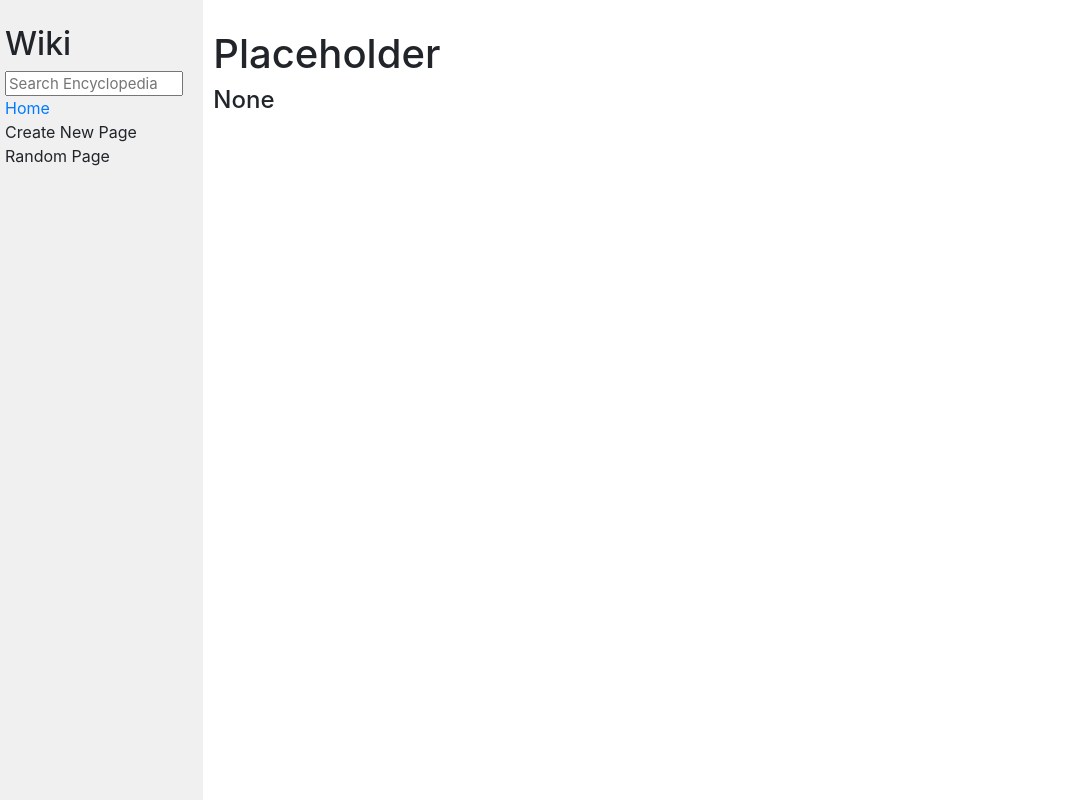
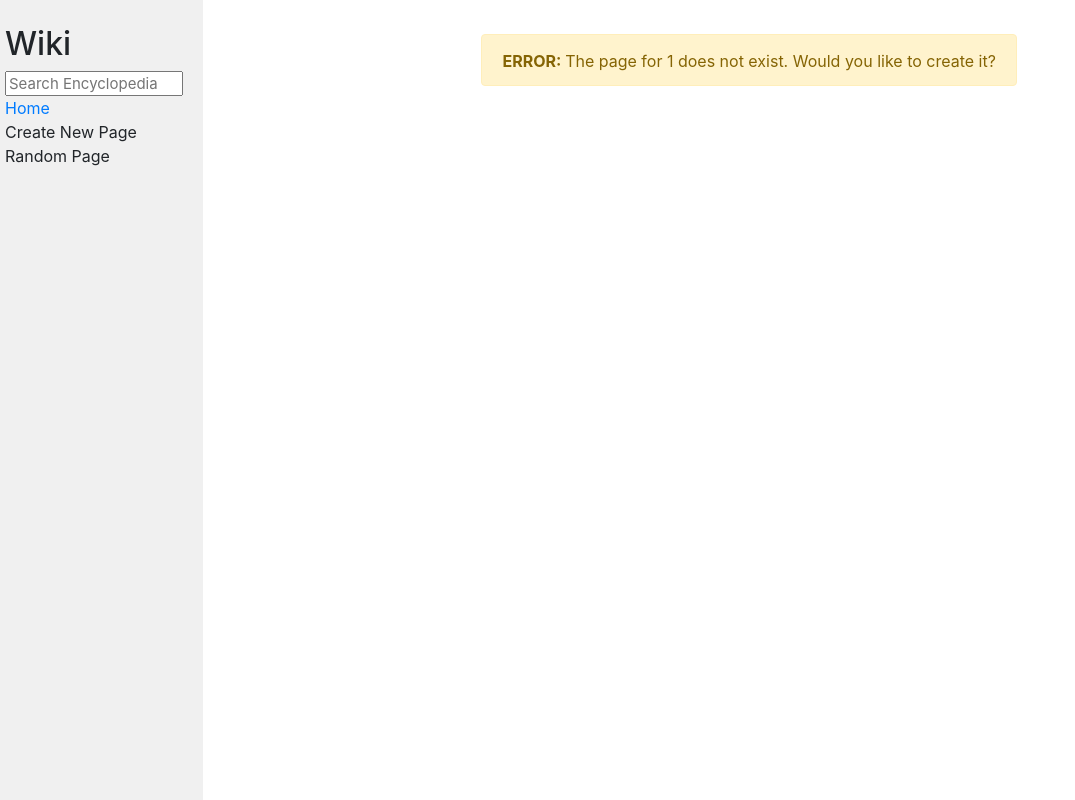
Before and after one commit to pennwisedom/Project-2, a Django app: page /wiki/1 in a window 1280 px wide. Shown: the whole page, without its empty margins (0-1075 px from the left). Run offline with Django 3.2, Linux system fonts and the light colour scheme; some libraries are stand-ins or nearby versions.

Commit message:
Added not found page.

```diff
--- a/encyclopedia/templates/encyclopedia/index.html
+++ b/encyclopedia/templates/encyclopedia/index.html
@@ -9,7 +9,7 @@
 
     <ul>
         {% for entry in entries %}
-            <li>{{ entry }}</li>
+            <li><a href="/wiki/{{ entry }}">{{ entry }}</a></li>
         {% endfor %}
     </ul>
 
--- /dev/null
+++ b/encyclopedia/templates/encyclopedia/notfound.html
@@ -0,0 +1,16 @@
+{% extends "encyclopedia/layout.html" %}
+
+{% block title %}
+    Not Found
+{% endblock %}
+
+{% block body %}
+<br>
+<div class="container d-flex justify-content-center">
+    <div class="row align-items-center">
+        <div class="alert alert-warning text-center" role="alert">
+            <span class="align-middle"><strong>ERROR: </strong>The page for {{ title.capitalize }} does not exist. Would you like to create it?</span>
+        </div>
+    </div>
+</div>
+{% endblock %}
--- a/encyclopedia/templates/encyclopedia/page.html
+++ b/encyclopedia/templates/encyclopedia/page.html
@@ -5,6 +5,7 @@
 {% endblock %}
 
 {% block body %}
-<h1> Placeholder </h1>
-<h4> {{ entry }}</h4>
+<div id="text">
+    {{ entry | safe }}
+</div>
 {% endblock %}
--- a/encyclopedia/views.py
+++ b/encyclopedia/views.py
@@ -1,3 +1,4 @@
+import markdown2
 from django.shortcuts import render
 
 from . import util
@@ -9,6 +10,10 @@ def index(request):
     })
 
 def display_page(request, title):
-    return render(request, "encyclopedia/page.html", {
-        "entry": util.get_entry(title), "title": title
-    })
+    if not util.get_entry(title):
+        return render(request, "encyclopedia/notfound.html", {"title": title
+        })
+    else:
+        return render(request, "encyclopedia/page.html", {
+            "entry": markdown2.markdown(util.get_entry(title)), "title": title
+        })
```
